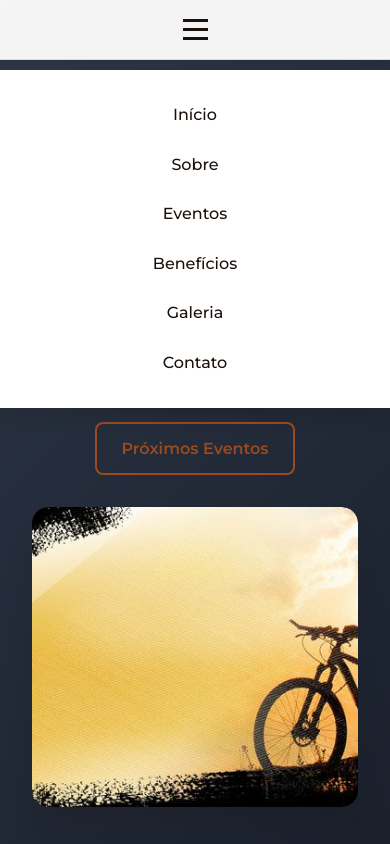
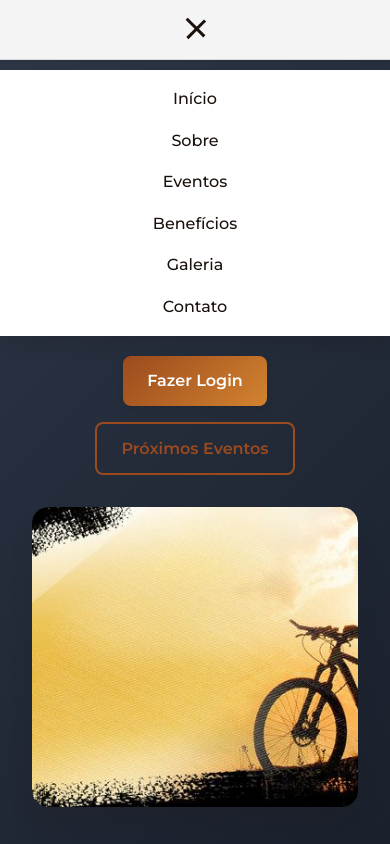
Before and after one commit to RafaelSilvacwb/CWBBIKES, a plain HTML site: page index.html in a window 390 px wide. Both pictures are taken after a click on the element 195 px from the left and 29 px from the top of the page. Shown: the top 844 px of the page. Drawn offline with Linux system fonts and the light colour scheme.

Commit message:
Add files via upload

```diff
--- a/script.js
+++ b/script.js
@@ -51,6 +51,7 @@ document.addEventListener('DOMContentLoaded', function() {
     if (hamburger && navMenu) {
         hamburger.addEventListener('click', function() {
             navMenu.classList.toggle('active');
+            hamburger.classList.toggle('active');
         });
     }
 });
--- a/styles.css
+++ b/styles.css
@@ -135,6 +135,18 @@ html {
     background: var(--text-dark);
     margin: 3px 0;
     transition: 0.3s;
+}
+
+.hamburger.active span:nth-child(1) {
+    transform: rotate(45deg) translate(5px, 5px);
+}
+
+.hamburger.active span:nth-child(2) {
+    opacity: 0;
+}
+
+.hamburger.active span:nth-child(3) {
+    transform: rotate(-45deg) translate(7px, -6px);
 }
 
 /* Hero Section */
@@ -837,22 +849,21 @@ html {
 
     .nav-menu {
         position: fixed;
-        left: -100%;
         top: 70px;
+        left: 0;
         flex-direction: column;
         background: var(--white);
         width: 100%;
         text-align: center;
-        transition: 0.3s;
+        transition: all 0.3s ease;
         box-shadow: var(--shadow-lg);
-        padding: 2rem 0;
-        gap: 1.5rem;
+        padding: 1rem 0;
+        gap: 1rem;
         display: none;
+        z-index: 1000;
     }
 
     .nav-menu.active {
-        left: 0;
-        width: 100%;
         display: flex;
         justify-content: center;
         text-align: center;
```
